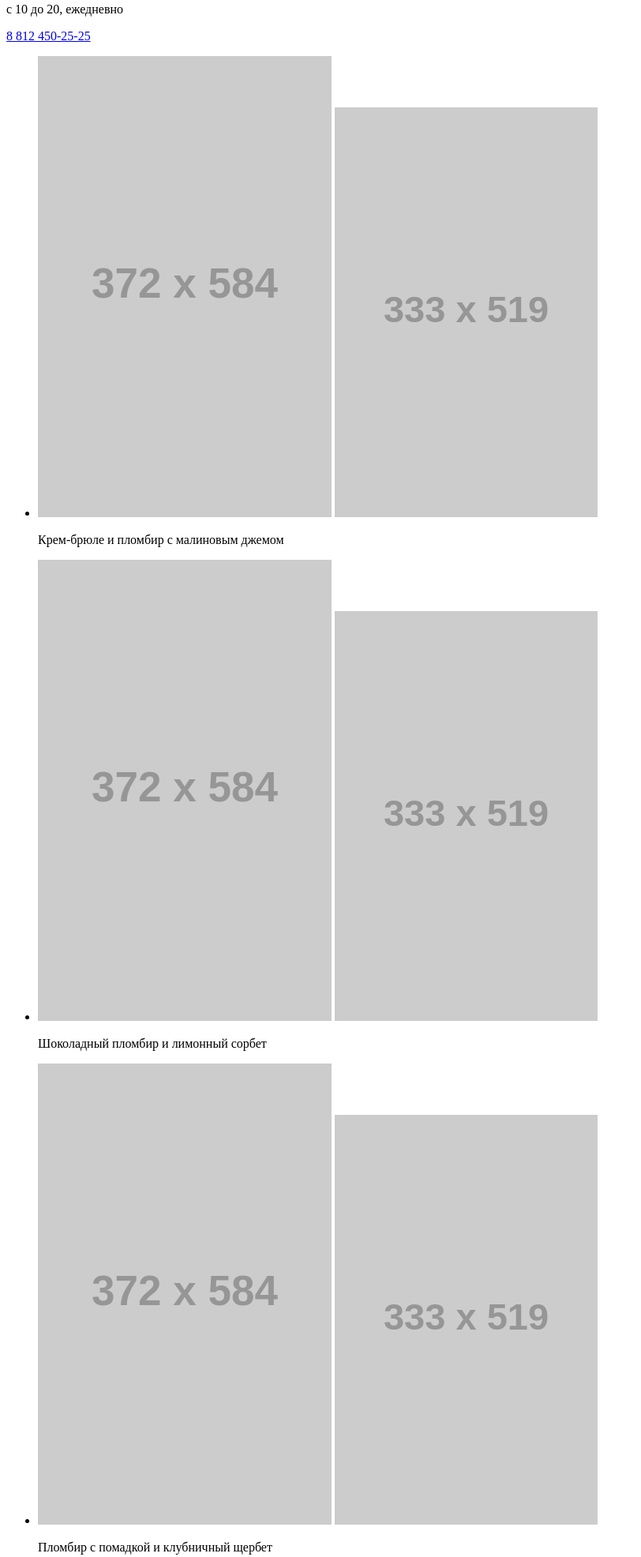
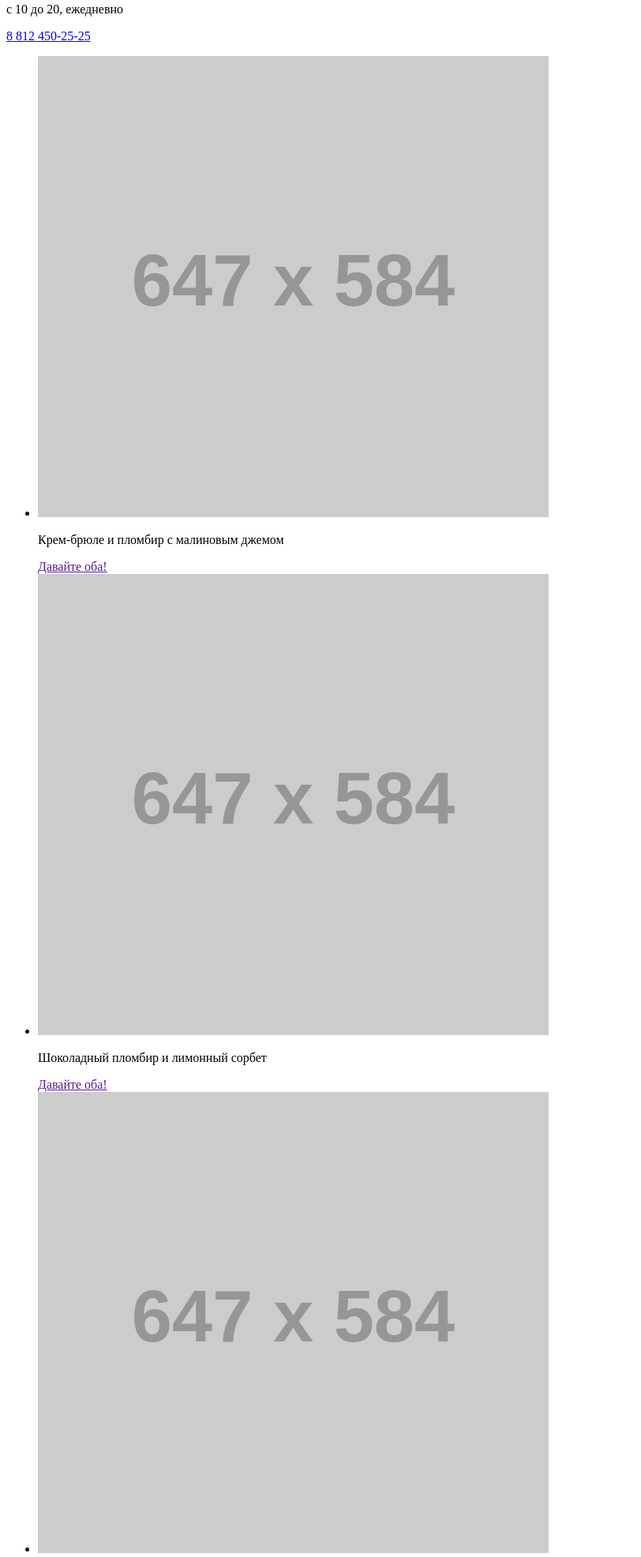
Before and after one commit to perian/gllacy, a plain HTML site: page index.html in a window 1280 px wide. Shown: the part 193-2165 px from the top of the page at 79% size, without its empty margins (0-812 px from the left). Drawn offline with Linux system fonts and the light colour scheme; placeholder pictures from the web are drawn by us.

Commit message:
Доработка по замечаниям наставника

```diff
--- a/index.html
+++ b/index.html
@@ -33,23 +33,21 @@
       <section>
         <ul>
           <li>
-            <img src="https://via.placeholder.com/372x584" width="372" height="584" alt="Крем-брюле">
-            <img src="https://via.placeholder.com/333x519" width="333" height="519" alt="Пломбир с малиновым джемом">
+            <img src="https://via.placeholder.com/647x584" width="647" height="584" alt="Крем-брюле и пломбир с малиновым джемом<">
             <p>Крем-брюле и пломбир с малиновым джемом</p>
+            <a href="">Давайте оба!</a>
           </li>
           <li>
-            <img src="https://via.placeholder.com/372x584" width="372" height="584" alt="Шоколадный пломбит">
-            <img src="https://via.placeholder.com/333x519" width="333" height="519" alt="Лимонный сорбет">
+            <img src="https://via.placeholder.com/647x584" width="647" height="584" alt="Шоколадный пломбит и Лимонный сорбет">
             <p>Шоколадный пломбир и лимонный сорбет</p>
+            <a href="">Давайте оба!</a>
           </li>
           <li>
-            <img src="https://via.placeholder.com/372x584" width="372" height="584" alt="Пломбир с помадкой">
-            <img src="https://via.placeholder.com/333x519" width="333" height="519" alt="Клубничный щербет">
+            <img src="https://via.placeholder.com/647x584" width="647" height="584" alt="Пломбир с помадкой и клубничный щербет">
             <p>Пломбир с помадкой и клубничный щербет</p>
+            <a href="">Давайте оба!</a>
           </li>
         </ul>
-
-        <a href="">Давайте оба!</a>
       </section>
 
       <section>
@@ -119,6 +117,9 @@
     </main>
 
     <section>
+      <div>
+          <img src="https://via.placeholder.com/1200x430" width="1200" height="430" alt="Указано расположение магазина на карте города">
+      </div>
       <section>
           <p>Адрес главного офиса и офлайн-магазина: <b>ул. Большая Конюшенная, 19/8, Санкт-Петербург</b></p>
           <p>Для заказов по телефону: <a href="tel:88124502525">8 812 450-25-25</a> (с 10 до 20 ежедневно)</p>
```
